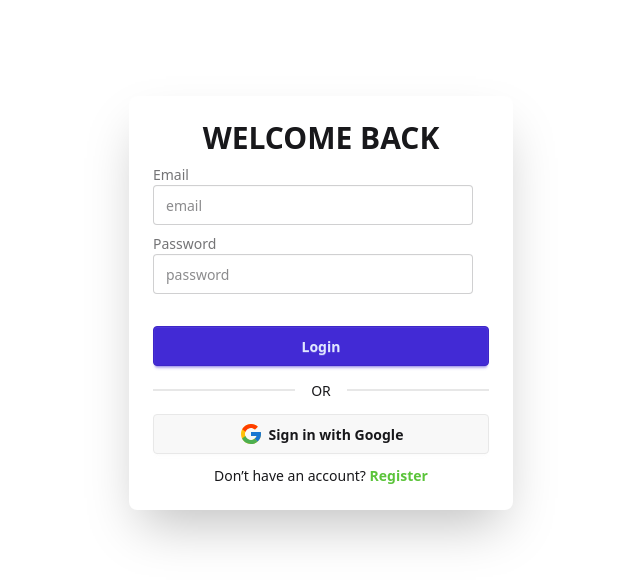
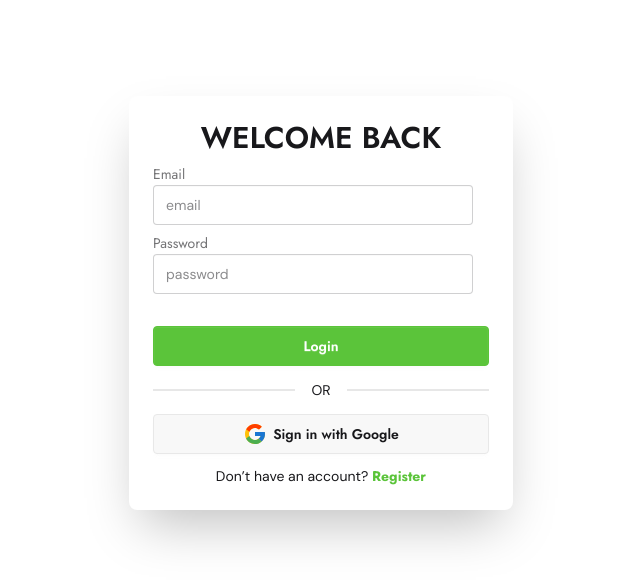
Before and after one commit to abdurrahmansoftlinkbd/task-management, a React (Vite) app: page /login in a window 1280 px wide. Shown: the top 584 px of the page, without its empty margins (319-959 px from the left). Built offline with nearby package versions, Linux system fonts and the light colour scheme; no server answers.

Commit message:
login form modified

```diff
--- a/src/pages/Login.jsx
+++ b/src/pages/Login.jsx
@@ -37,15 +37,15 @@ const Login = () => {
   };
 
   return (
-    <div className="hero my-24 font-inter">
+    <div className="hero my-24 font-body">
       <div className="card bg-base-100 w-full max-w-sm shrink-0 shadow-2xl">
         <form onSubmit={handleLogin} className="card-body">
-          <h2 className="uppercase text-center font-semibold text-3xl font-montserrat">
+          <h2 className="uppercase text-center font-semibold text-3xl font-title">
             Welcome Back
           </h2>
           <div className="form-control">
             <label className="label">
-              <span className="label-text">Email</span>
+              <span className="label-text font-title">Email</span>
             </label>
             <input
               type="email"
@@ -57,7 +57,7 @@ const Login = () => {
           </div>
           <div className="form-control">
             <label className="label">
-              <span className="label-text">Password</span>
+              <span className="label-text font-title">Password</span>
             </label>
             <input
               type="password"
@@ -68,11 +68,13 @@ const Login = () => {
             />
           </div>
           <div className="form-control mt-6">
-            <button className="btn btn-block btn-primary ">Login</button>
+            <button className="btn btn-block bg-default border-default text-white hover:bg-dark hover:border-dark font-title">
+              Login
+            </button>
             <div className="divider">OR</div>
             <button
               onClick={handleGoogleLogin}
-              className=" btn btn-block bg-base-200 hover:bg-base-100"
+              className=" btn btn-block bg-base-200 font-title hover:bg-base-100"
             >
               <FcGoogle className="text-2xl" />
               Sign in with Google
@@ -80,7 +82,7 @@ const Login = () => {
             <p className="text-sm text-center mt-3">
               Don’t have an account?{" "}
               <Link
-                className="text-default font-bold hover:underline"
+                className="text-default font-bold font-title hover:underline"
                 to="/register"
               >
                 Register
```
